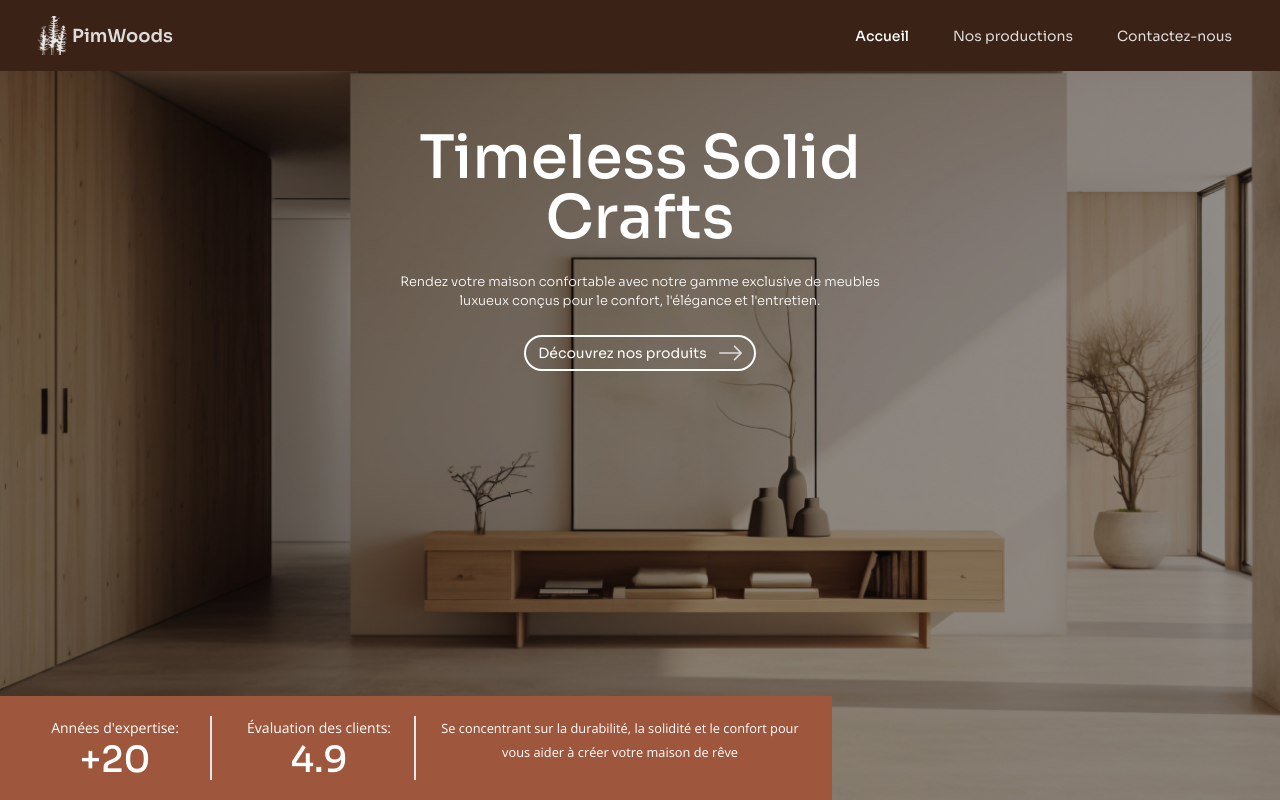
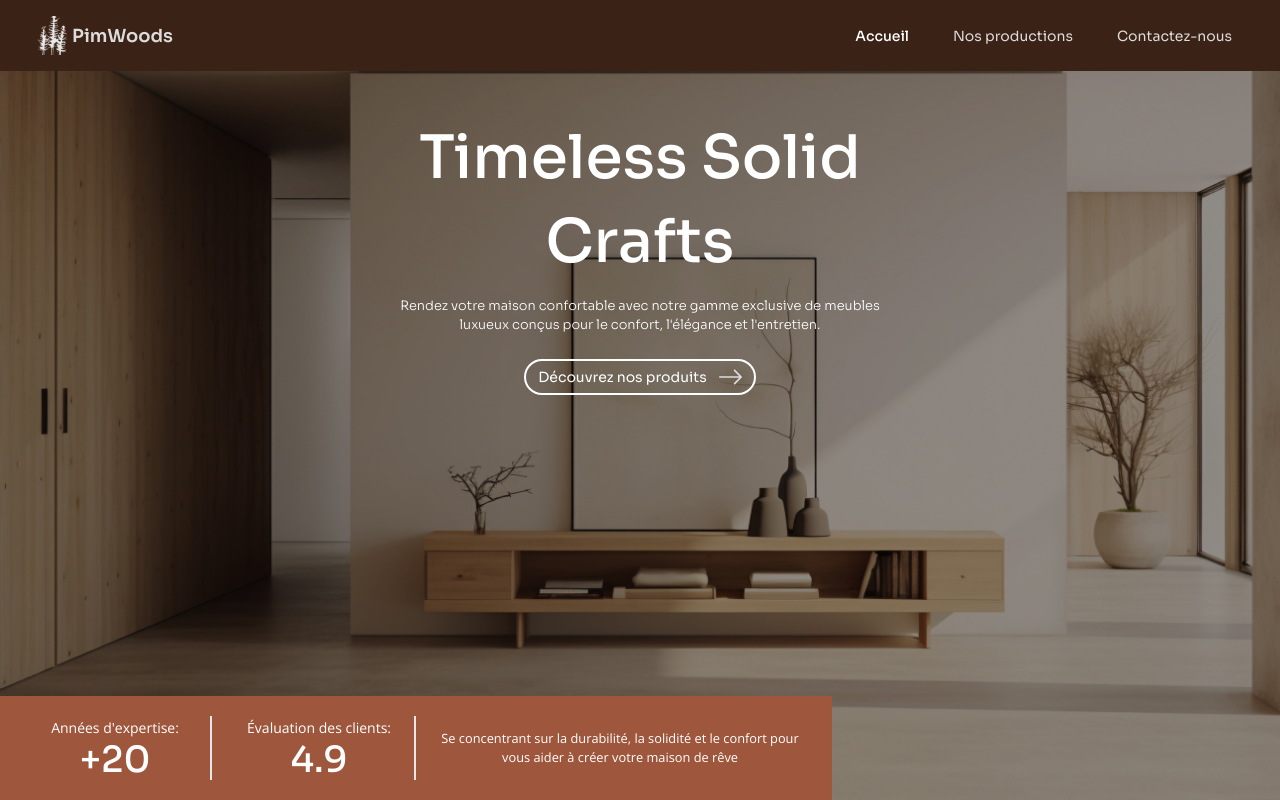
Before and after one commit to yaCHBn2004/pim-woods-site, a React (Vite) app in the folder client/: page / in a window 1280 px wide. Shown: the top 800 px of the page. Built offline with nearby package versions, Linux system fonts and the light colour scheme.

Commit message:
style: header section

```diff
--- a/client/src/pages/Landing page/sections/Header.jsx
+++ b/client/src/pages/Landing page/sections/Header.jsx
@@ -7,8 +7,13 @@ export const Header = () => {
     <div className='header'>
       <div className=' text-white gap-[1.5rem] pt-32 flex flex-col items-center '>
 
-        <h1 className=' text-6xl font-medium w-[50%]'>Timeless Solid Crafts</h1>
-        <p className=' text-[0.81rem] w-[38%] font-light pararaph'>Rendez votre maison confortable avec notre gamme exclusive de meubles luxueux conçus pour le confort, l'élégance et l'entretien.</p>
+        <h1 className=' text-6xl font-medium w-[50%]'>Timeless Solid </h1>
+        <h1 className=' text-6xl font-medium w-[50%]'>Crafts </h1>
+        <div>
+        <p className=' text-[0.81rem]  font-light pararaph'>Rendez votre maison confortable avec notre gamme exclusive de meubles</p>
+        <p className=' text-[0.81rem]  font-light pararaph'> luxueux conçus pour le confort, l'élégance et l'entretien.</p>
+        </div>
+
 
         <Link to={"/products"} className='call-btn'>
           <span>Découvrez nos produits</span>
@@ -36,8 +41,9 @@ function HeaderAccessory() {
             <h2 className=' font-medium text-4xl'>4.9</h2>
           </div>
 
-          <div className='basis-[50%]'>
-            <span className='paragraph text-[0.8rem]'>Se concentrant sur la durabilité, la solidité et le confort pour vous aider à créer votre maison de rêve</span>
+          <div className='flex flex-col justify-center basis-[50%]'>
+            <span className='paragraph text-[0.8rem]'>Se concentrant sur la durabilité, la solidité et le confort pour </span>
+            <span className='paragraph text-[0.8rem]'>vous aider à créer votre maison de rêve </span>
           </div>
 
       </div>
```
